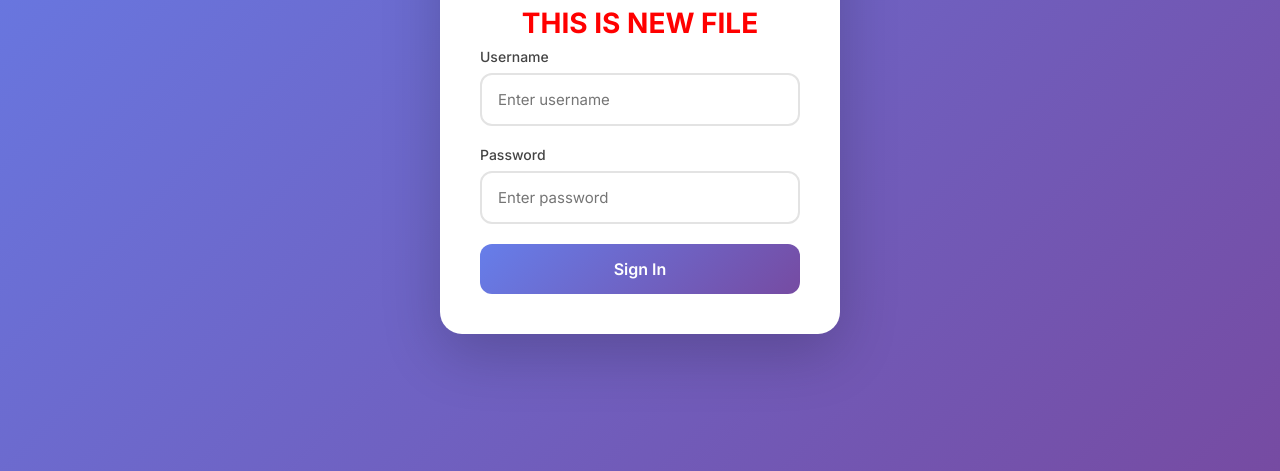
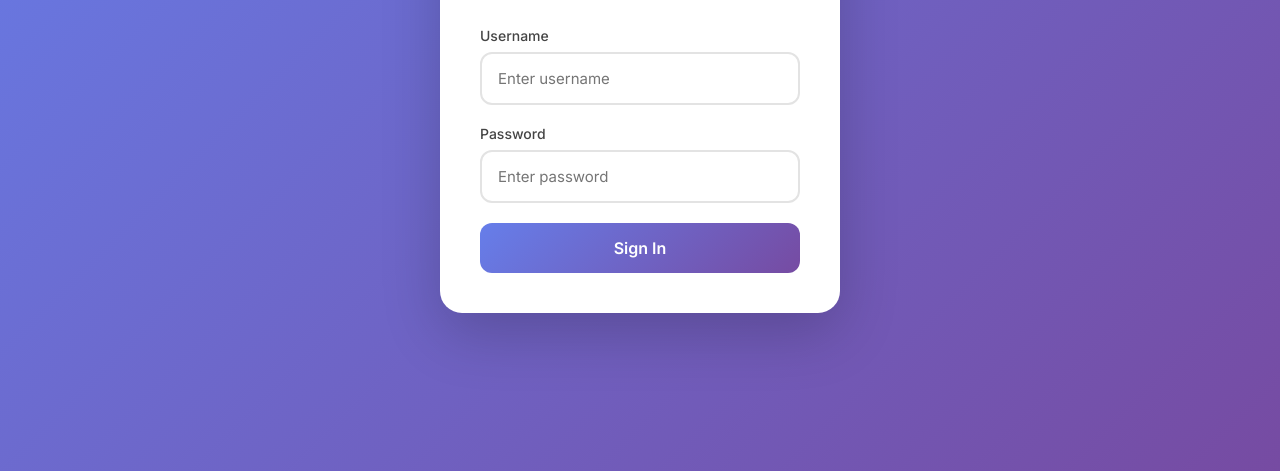
Before and after one commit to ha20shita/face_attendance_profesional, a plain HTML site: page Frontend/login.html in a window 1280 px wide. Shown: the part 329-800 px from the top of the page. Drawn offline with Linux system fonts and the light colour scheme.

Commit message:
Update login.html

```diff
--- a/Frontend/login.html
+++ b/Frontend/login.html
@@ -152,7 +152,7 @@
 
     <h1>Face Attendance</h1>
     <p class="subtitle">Sign in to access the dashboard</p>
-    <h1 style="color:red;">THIS IS NEW FILE</h1>
+
     <!-- Removed Create Admin Section Completely -->
 
     <div class="error-message" id="errorMsg"></div>
```
